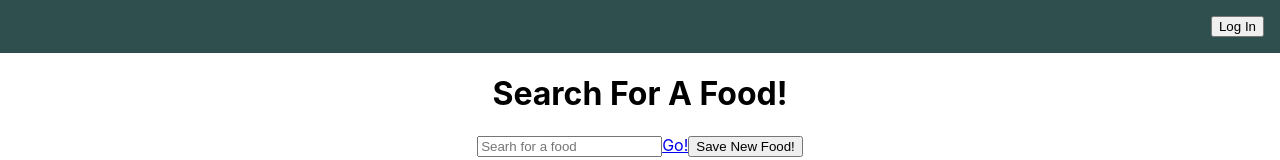
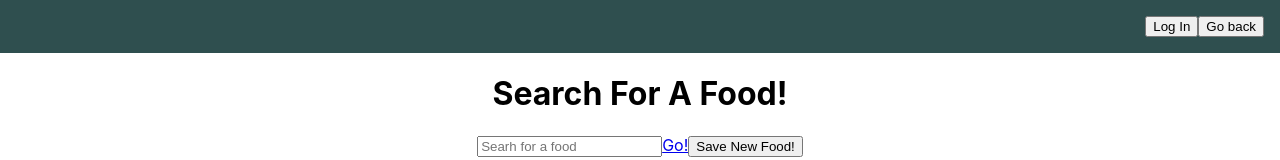
Before and after one commit to xaviguasch/react-router-patterns-prac, a React (Create React App) app: page / in a window 1280 px wide. Shown: the top 160 px of the page. Built offline with nearby package versions, Linux system fonts and the light colour scheme.

Commit message:
implemented a back button

```diff
--- a/src/Navbar.js
+++ b/src/Navbar.js
@@ -6,6 +6,7 @@ class Navbar extends Component {
   constructor(props) {
     super(props)
     this.handleLogin = this.handleLogin.bind(this)
+    this.handleBack = this.handleBack.bind(this)
   }
 
   handleLogin() {
@@ -13,10 +14,15 @@ class Navbar extends Component {
     this.props.history.push('/food/salmon')
   }
 
+  handleBack() {
+    this.props.history.goBack()
+  }
+
   render() {
     return (
       <div className='Navbar'>
         <button onClick={this.handleLogin}>Log In</button>
+        <button onClick={this.handleBack}>Go back</button>
       </div>
     )
   }
```
